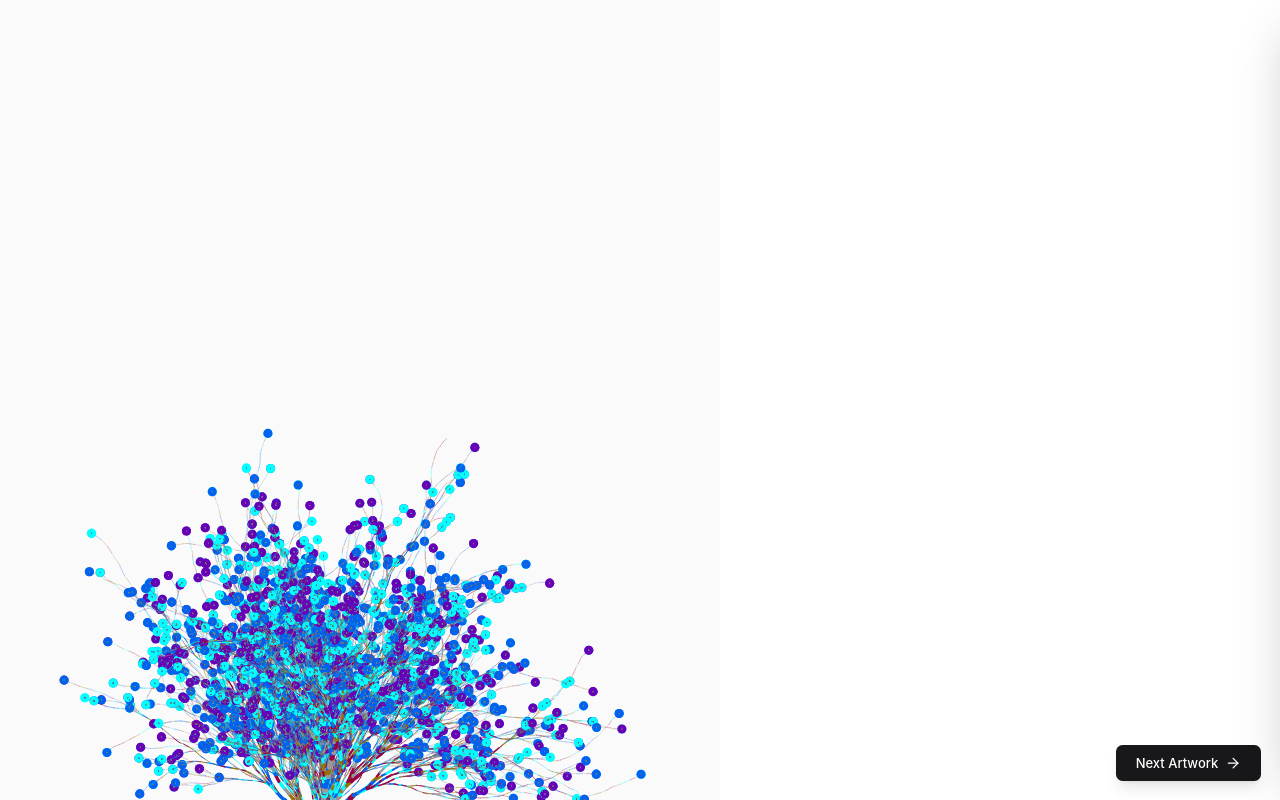
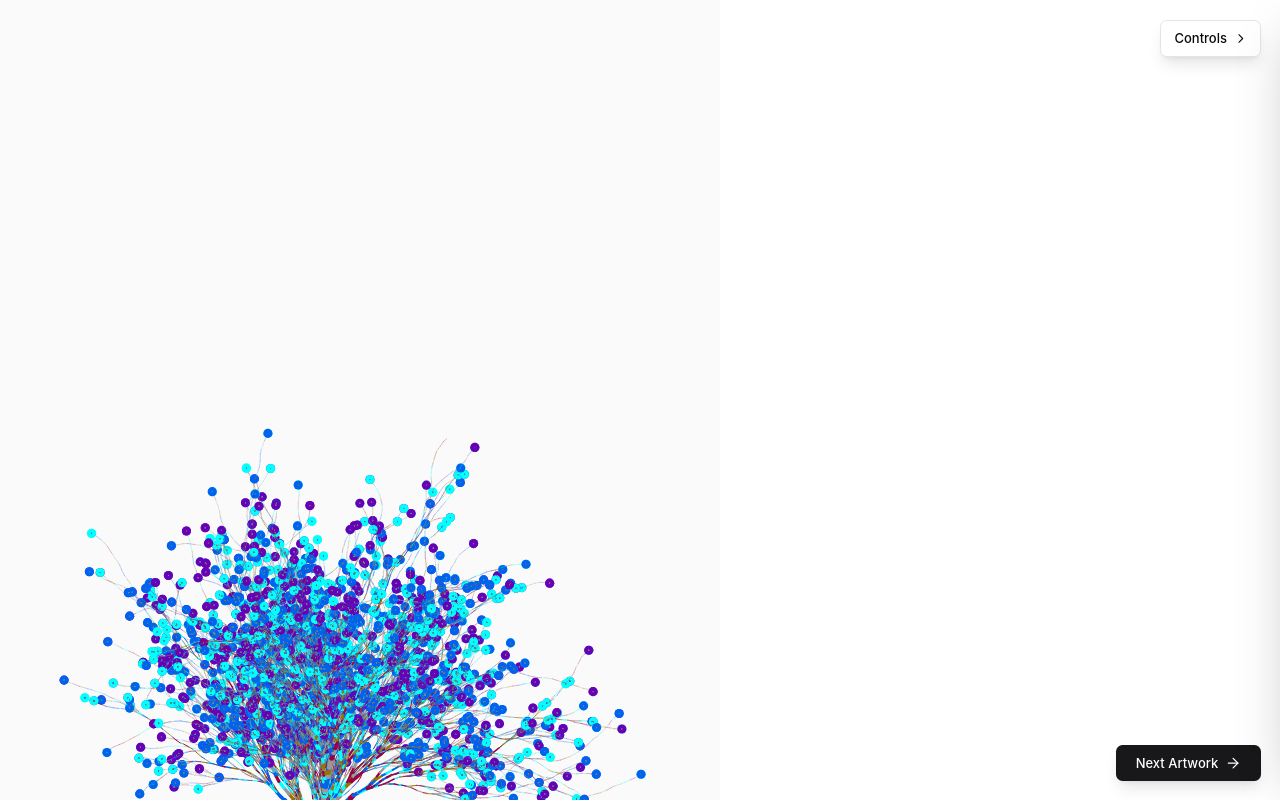
Before and after one commit to mvhikhn/arte, a Next.js app: page / in a window 1280 px wide. Built offline with nearby package versions, Linux system fonts and the light colour scheme; a web font is replaced by a local one.

Commit message:
Fix: Add always-visible controls toggle button when panel is closed

```diff
--- a/app/page.tsx
+++ b/app/page.tsx
@@ -674,6 +674,20 @@ export default function Home() {
         <ArrowRight className="w-5 h-5" />
       </button>
 
+      {/* Controls Toggle Button - Always Visible */}
+      {!controlsVisible && (
+        <button
+          onClick={() => setControlsVisible(true)}
+          className="fixed top-6 right-6 px-4 py-3 bg-white hover:bg-zinc-50 border border-zinc-200 rounded-lg shadow-lg transition-all hover:shadow-xl flex items-center gap-2 z-40"
+          aria-label="Open controls"
+        >
+          <span className="text-sm font-medium">Controls</span>
+          <svg className="w-4 h-4" fill="none" stroke="currentColor" viewBox="0 0 24 24">
+            <path strokeLinecap="round" strokeLinejoin="round" strokeWidth={2} d="M9 5l7 7-7 7" />
+          </svg>
+        </button>
+      )}
+
       {/* Controls Dropdown Panel - Fixed to viewport right edge */}
       <div className={`fixed top-0 right-0 w-[340px] max-h-screen shadow-2xl transition-all duration-300 z-50 bg-white border-l border-zinc-200 ${controlsVisible ? 'translate-x-0' : 'translate-x-full'}`}>
         {/* Controls Header - Toggle Button Integrated */}
```
